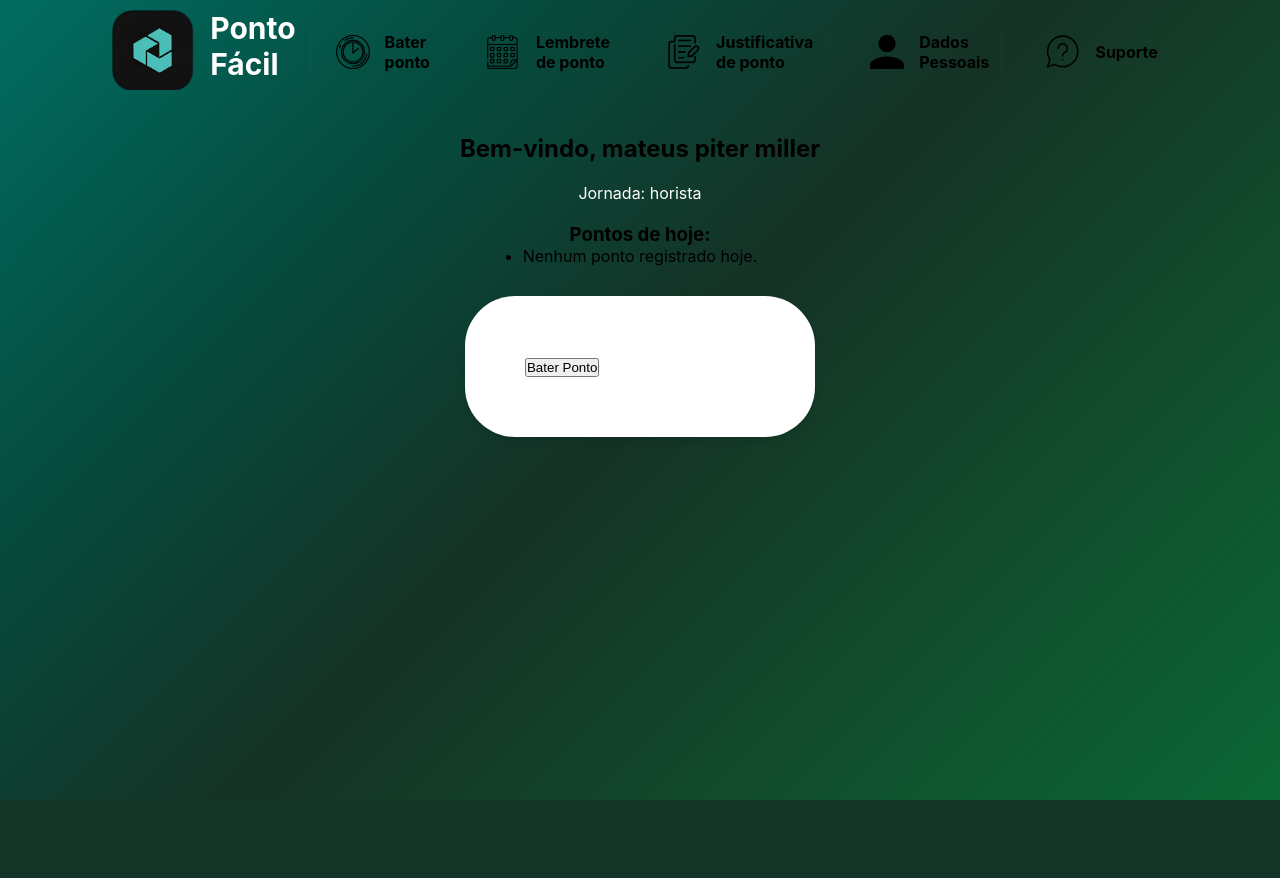
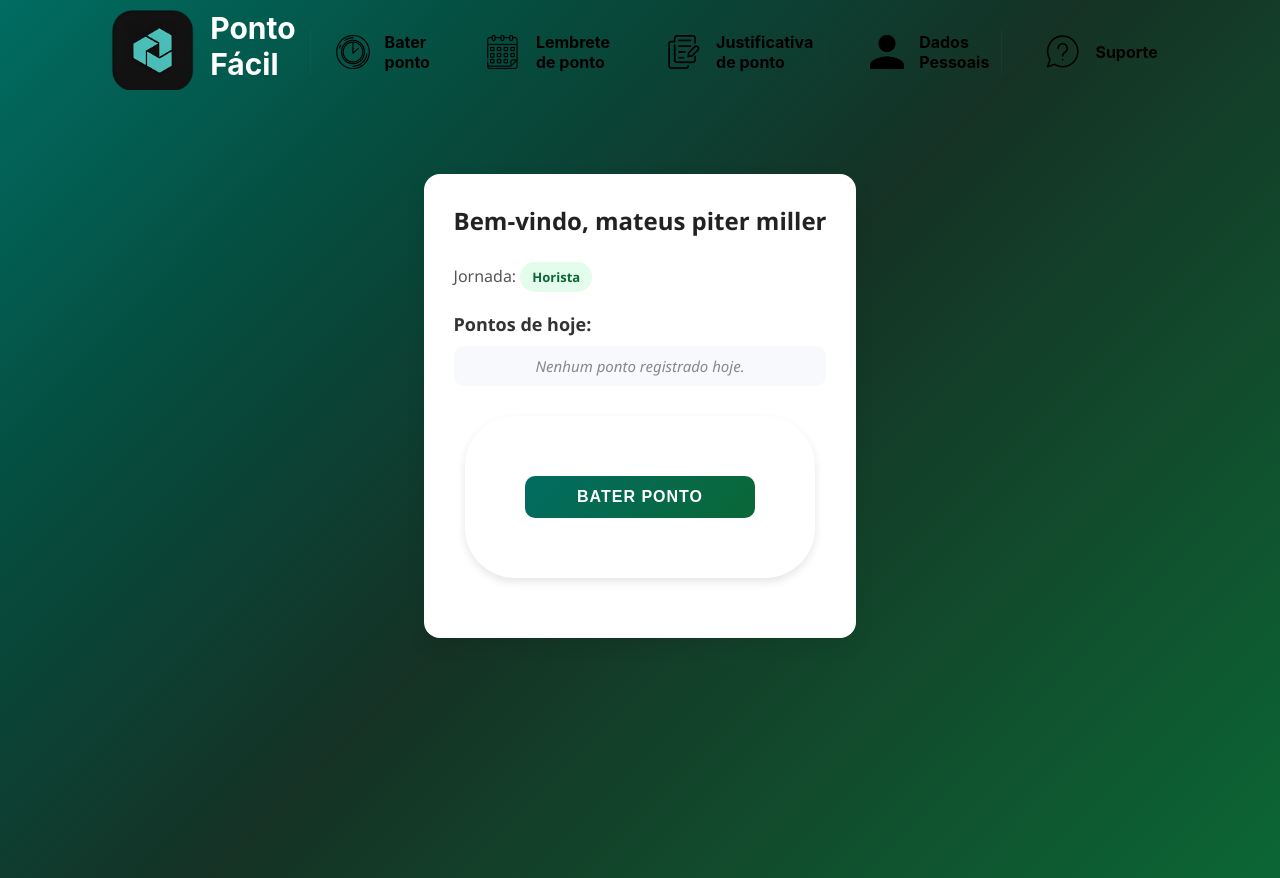
Before and after one commit to mateus0507/ponto_facil, a Flask app: page /pg_mrc_ponto in a window 1280 px wide. Shown: the top 878 px of the page. Before the commit the page ends 800 px from the top, so only its background shows below. Run offline with Flask 3, Linux system fonts and the light colour scheme; a user stored in the database is signed in; data comes from the database, SQL or seed files in the repository; both versions use the stored data as it was after the commit.

Commit message:
marcar ponto

```diff
--- a/static/css.css
+++ b/static/css.css
@@ -1142,3 +1142,132 @@ h1 {
   animation-delay: 0.4s;
   animation-fill-mode: both;
 }
+
+
+/* fim da pg login */
+
+/* bater ponto */
+
+/* extra.css */
+/* ===============================
+   Estilos adicionais sem repetição
+   =============================== */
+
+/* Layout auxiliar */
+/* Container centralizado */
+.ponto-container {
+    max-width: 600px;
+    margin: 40px auto;
+    background: #ffffff;
+    padding: 30px;
+    border-radius: 16px;
+    box-shadow: 0 8px 20px rgba(0,0,0,0.08);
+    font-family: "Segoe UI", Roboto, sans-serif;
+    animation: fadeIn 0.6s ease-in-out;
+}
+
+/* Títulos */
+.ponto-title {
+    font-size: 24px;
+    font-weight: 700;
+    color: #222;
+    margin-bottom: 8px;
+}
+
+.ponto-subtitle {
+    font-size: 16px;
+    color: #555;
+    margin-bottom: 20px;
+}
+
+.ponto-section {
+    font-size: 18px;
+    margin-top: 20px;
+    margin-bottom: 10px;
+    color: #333;
+}
+
+/* Lista de pontos */
+.ponto-list {
+    list-style: none;
+    padding: 0;
+    margin: 0 0 20px 0;
+}
+
+.ponto-list li {
+    background: #f7f9fc;
+    margin: 6px 0;
+    padding: 10px 14px;
+    border-radius: 10px;
+    font-size: 15px;
+    color: #333;
+    transition: transform 0.2s;
+}
+
+.ponto-list li:hover {
+    transform: translateX(5px);
+}
+
+.ponto-list .empty {
+    text-align: center;
+    color: #888;
+    font-style: italic;
+}
+
+/* Botão principal */
+.btn-ponto {
+    background: linear-gradient(135deg, #016c62, #0b6735);
+    border: none;
+    color: #fff;
+    font-size: 16px;
+    font-weight: 600;
+    padding: 12px 20px;
+    border-radius: 10px;
+    cursor: pointer;
+    transition: 0.3s ease-in-out;
+    width: 100%;
+    text-transform: uppercase;
+    letter-spacing: 1px;
+}
+
+.btn-ponto:hover {
+    background: linear-gradient(135deg, #0b6735, #016c62);
+    transform: scale(1.03);
+}
+
+/* Badges */
+.badge {
+    display: inline-block;
+    padding: 6px 12px;
+    border-radius: 20px;
+    font-size: 13px;
+    font-weight: 600;
+    text-transform: capitalize;
+    margin-top: 5px;
+}
+
+.badge.jornada {
+    background: #e3fcec;
+    color: #0b6735;
+}
+
+.badge.success {
+    background: #d1f7d6;
+    color: #207d2a;
+}
+
+.badge.error {
+    background: #ffe2e2;
+    color: #d93025;
+}
+
+/* Flash messages */
+.flash-messages {
+    margin-top: 15px;
+}
+
+/* Animação */
+@keyframes fadeIn {
+    from { opacity: 0; transform: translateY(20px); }
+    to { opacity: 1; transform: translateY(0); }
+}
--- a/templates/pg_mrc_ponto.html
+++ b/templates/pg_mrc_ponto.html
@@ -18,31 +18,33 @@
         <a class="link" href="{{ url_for('pg_suporte') }}"><img class="icon" src="{{ url_for('static', filename='images/suporte.png') }}" alt="">Suporte</a>
     </header>
     <main class="main_ponto">
-        <h2>Bem-vindo, {{ nome }}</h2>
-    <p>Jornada: {{ jornada }}</p>
+        <div class="ponto-container">
+    <h2 class="ponto-title">Bem-vindo, {{ nome }}</h2>
+    <p class="ponto-subtitle">Jornada: <span class="badge jornada">{{ jornada }}</span></p>
 
-    <h3>Pontos de hoje:</h3>
-    <ul>
+    <h3 class="ponto-section">Pontos de hoje:</h3>
+    <ul class="ponto-list">
         {% for p in pontos %}
             <li>{{ p[3] }} - {{ p[4] }}</li>
         {% else %}
-            <li>Nenhum ponto registrado hoje.</li>
+            <li class="empty">Nenhum ponto registrado hoje.</li>
         {% endfor %}
     </ul>
 
-    <form method="POST">
-        <button type="submit">Bater Ponto</button>
+    <form method="POST" class="ponto-form">
+        <button type="submit" class="btn-ponto">Bater Ponto</button>
     </form>
 
-    <p style="color:red;">
+    <div class="flash-messages">
         {% with messages = get_flashed_messages(with_categories=true) %}
             {% if messages %}
                 {% for category, msg in messages %}
-                    <span class="{{ category }}">{{ msg }}</span><br>
+                    <span class="badge {{ category }}">{{ msg }}</span><br>
                 {% endfor %}
             {% endif %}
         {% endwith %}
-    </p>
+    </div>
+</div>
     </main>
 </body>
 </html>
```
Also changed, not shown: banco.db.
